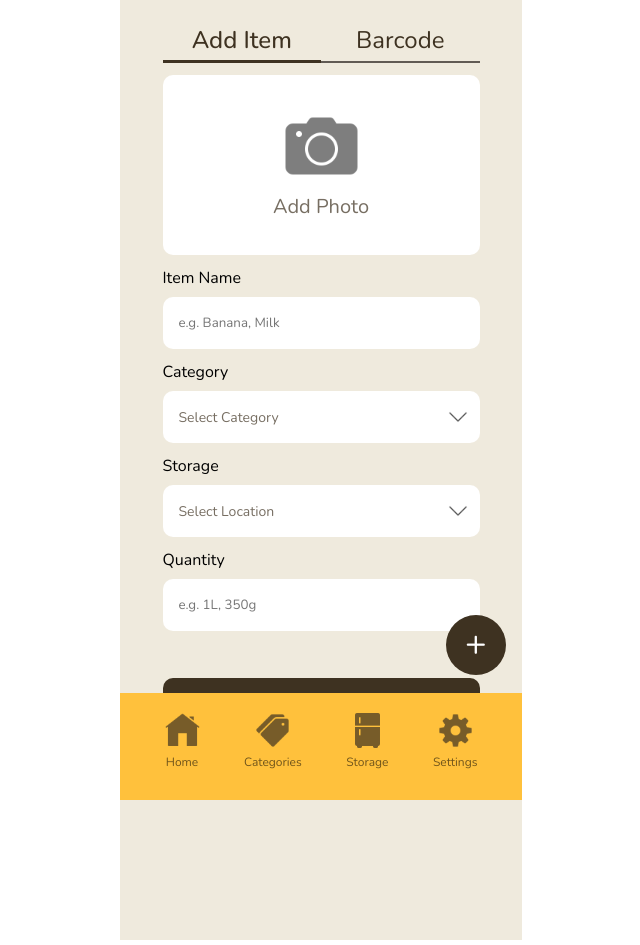
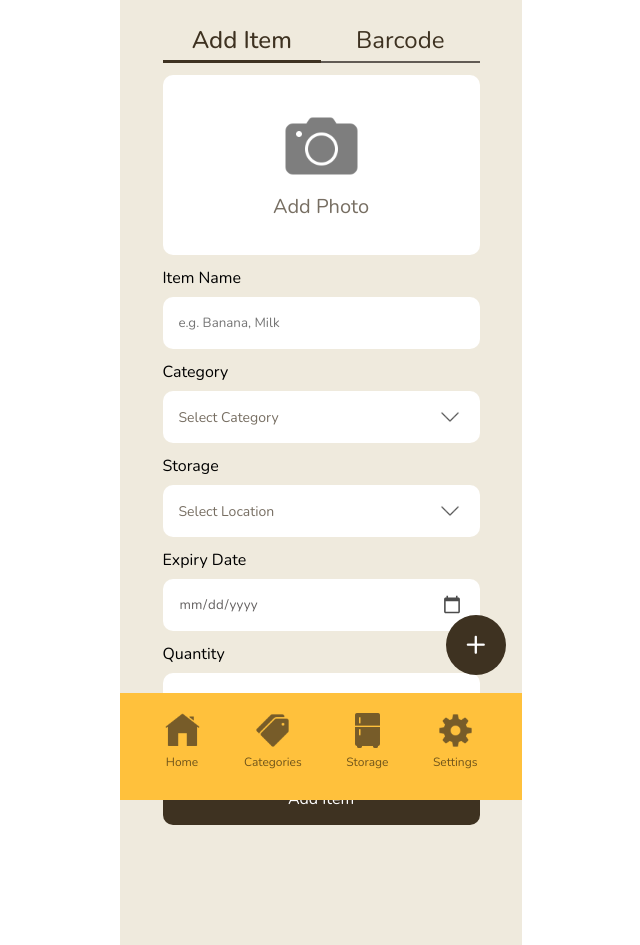
Before and after one commit to siljasihvo/easy-kitchen-frontend, a Vue app: page /add-item in a window 1280 px wide. Shown: the whole page, without its empty margins (319-959 px from the left). Built offline with nearby package versions, Linux system fonts and the light colour scheme.

Commit message:
Add ExpiryDate component

```diff
--- a/src/components/AddItem.vue
+++ b/src/components/AddItem.vue
@@ -3,6 +3,7 @@ import AddPhoto from "./AddPhoto.vue";
 import BaseInput from "./BaseInput.vue";
 import BaseSelect from "./BaseSelect.vue";
 import AddItemButton from "./AddItemButton.vue";
+import ExpiryDate from "./ExpiryDate.vue";
 
 const categoryList = [
 	"Meat",
@@ -36,6 +37,7 @@ const storageList = [
 			label="Storage"
 			defaultText="Select Location"
 			:options="storageList" />
+		<ExpiryDate />
 		<BaseInput label="Quantity" placeholder="e.g. 1L, 350g" />
 		<AddItemButton />
 	</main>
--- a/src/components/BaseSelect.vue
+++ b/src/components/BaseSelect.vue
@@ -56,7 +56,7 @@ const selectOption = (option) => {
 	border-radius: 10px;
 	width: 100%;
 	box-sizing: border-box;
-	padding: 5px 12px 5px 0px;
+	padding: 5px 20px 5px 0px;
 	cursor: pointer;
 }
 
--- /dev/null
+++ b/src/components/ExpiryDate.vue
@@ -0,0 +1,41 @@
+<template>
+	<section>
+		<label>Expiry Date</label>
+		<div class="container">
+			<input type="date" required />
+		</div>
+	</section>
+</template>
+
+<style scoped>
+.container {
+	background-color: var(--cards);
+	border-radius: 10px;
+	width: 100%;
+	box-sizing: border-box;
+	padding: 5px 0px;
+}
+
+label {
+	margin-bottom: 8px;
+	display: block;
+}
+
+input {
+	border: none;
+	border-radius: 10px;
+	padding: 9px 16px;
+	outline: none;
+	width: 100%;
+	background: transparent;
+	box-sizing: border-box;
+	color: #646161;
+}
+
+input::-webkit-calendar-picker-indicator {
+	width: 20px;
+	height: 20px;
+	cursor: pointer;
+	opacity: 0.7;
+}
+</style>
```
